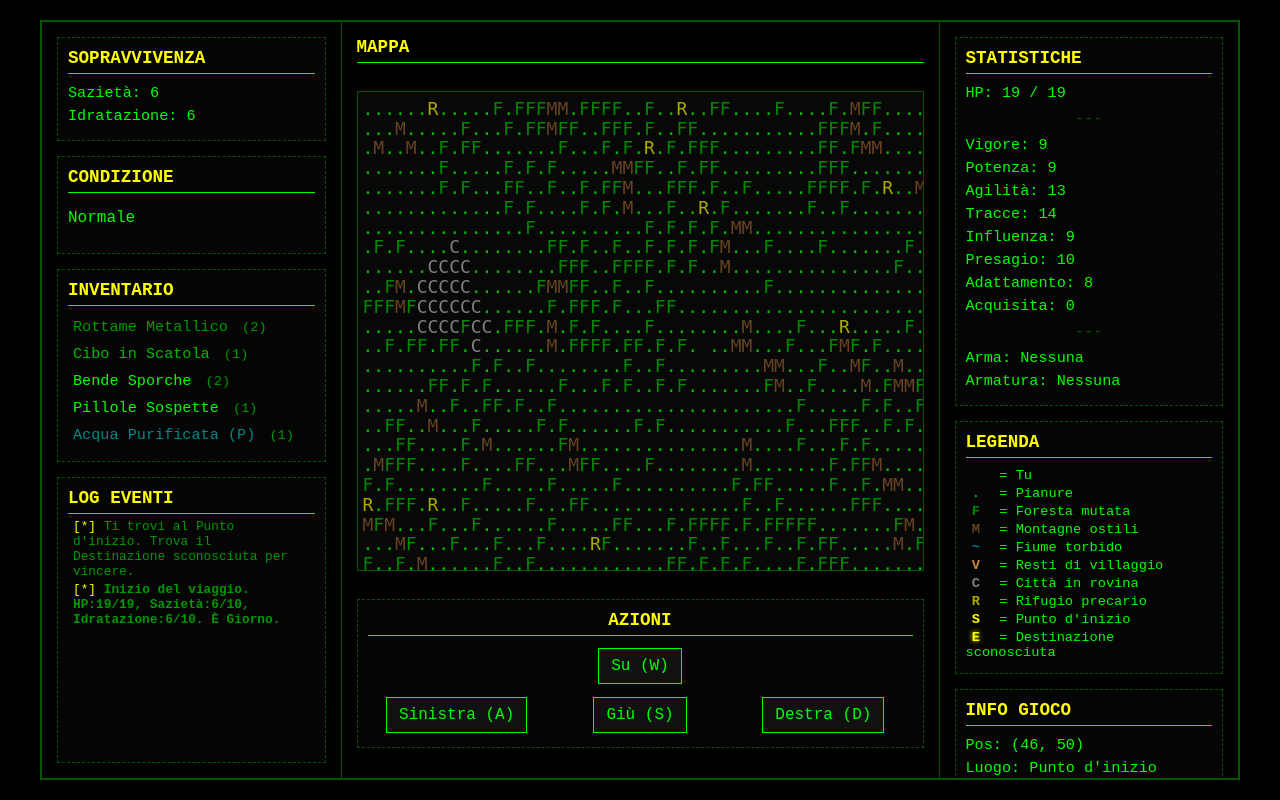
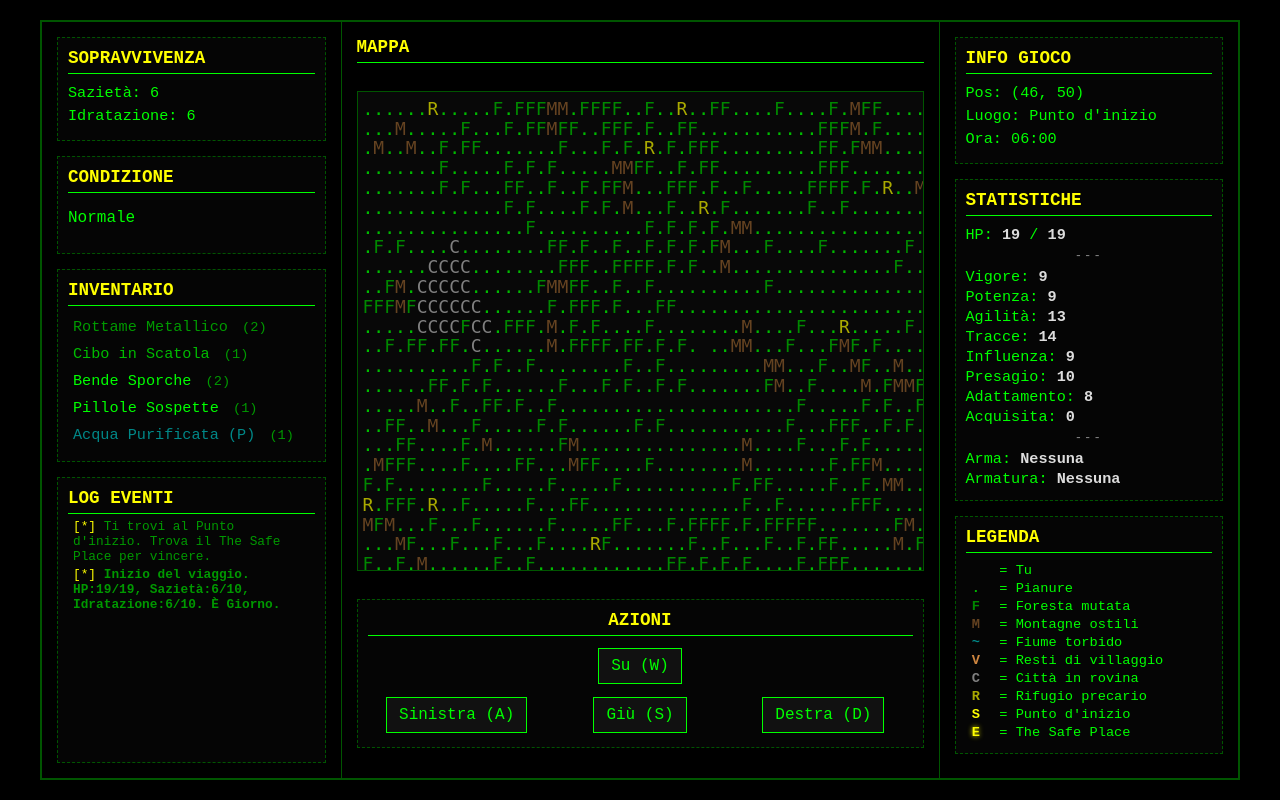
Before and after one commit to Pitz72/SafePlace_80s-TestualGDRProject, a PHP site: page / in a window 1280 px wide. Run offline with PHP 8.4, Linux system fonts and the light colour scheme.

Commit message:
v0.7.004
- Ui Redesign

```diff
--- a/css/panels.css
+++ b/css/panels.css
@@ -167,3 +167,33 @@
 /* .durability-damaged { color: #FFAA00; } */
 /* .durability-critical { color: var(--danger-color); } */
 /* .durability-broken { color: #FF0000; } */
+
+/* Stili specifici per la lista delle statistiche nel pannello destro */
+#stats-list {
+    list-style-type: none; /* Rimuove i bullet points */
+    padding-left: 0; /* Rimuove il padding di default della lista */
+    margin-top: 5px; /* Spazio sopra la lista */
+    margin-bottom: 0; /* Nessuno spazio extra sotto la lista */
+}
+
+#stats-list li {
+    margin-bottom: 2px; /* Riduci lo spazio verticale tra le statistiche */
+    word-break: break-all; /* Assicura che testi lunghi vadano a capo */
+    /* Potrebbero esserci altri stili qui, come font-size */
+}
+
+#stats-list li span {
+    /* Stili per i valori delle statistiche, se necessario */
+    font-weight: bold;
+    color: #ddd; /* Esempio di colore per i valori */
+}
+
+/* Assicurati che lo stile per li.separator abbia margini adeguati */
+#stats-list li.separator {
+    text-align: center;
+    color: #888; /* Colore grigio per il separatore */
+    margin-top: 5px; /* Spazio sopra il separatore (leggermente ridotto) */
+    margin-bottom: 5px; /* Spazio sotto il separatore (leggermente ridotto) */
+    font-size: 0.8em; /* Separatore più piccolo */
+    letter-spacing: 2px; /* Aumenta la spaziatura tra i trattini */
+}
--- a/index.html
+++ b/index.html
@@ -93,6 +93,15 @@
         </section>
 
         <aside id="right-panel">
+             <!-- Pannello Info Gioco (Posizione, Luogo, Ora) -->
+             <section id="game-info" class="panel">
+                 <h2>INFO GIOCO</h2>
+                 <ul>
+                    <li>Pos: (<span id="pos-x">--</span>, <span id="pos-y">--</span>)</li>
+                    <li>Luogo: <span id="tile-type">--</span></li>
+                    <li>Ora: <span id="stat-day-time">--</span></li>
+                 </ul>
+             </section>
              <!-- Pannello Statistiche Personaggio -->
              <section id="stats" class="panel">
                  <h2>STATISTICHE</h2>
@@ -118,15 +127,6 @@
                  <!-- La lista degli elementi della legenda sarà aggiunta qui da JS -->
                  <ul id="legend">
                      <li>Caricamento legenda...</li> <!-- Messaggio placeholder iniziale -->
-                 </ul>
-             </section>
-             <!-- Pannello Info Gioco (Posizione, Luogo, Ora) -->
-             <section id="game-info" class="panel">
-                 <h2>INFO GIOCO</h2>
-                 <ul>
-                    <li>Pos: (<span id="pos-x">--</span>, <span id="pos-y">--</span>)</li>
-                    <li>Luogo: <span id="tile-type">--</span></li>
-                    <li>Ora: <span id="stat-day-time">--</span></li>
                  </ul>
              </section>
          </aside>
--- a/js/game_data.js
+++ b/js/game_data.js
@@ -31,7 +31,7 @@
     'C':'Città in rovina',
     'R':'Rifugio precario',
     'S':"Punto d'inizio",
-    'E':'Destinazione sconosciuta',
+    'E': 'The Safe Place',
     '@':'Tu'
 };
 
--- a/js/map.js
+++ b/js/map.js
@@ -160,7 +160,6 @@
             map[y][x].type = TILE_SYMBOLS.CITY;
             placedCityTiles++;
             const cityClusterSize = getRandomInt(CITY_SIZE_MIN - 1, CITY_SIZE_MAX - 1); // -1 perché il centro è già piazzato
-            console.log(`[CITY CLUSTER ${i}] Centro piazzato a (${x}, ${y}) sovrascrivendo ${originalType}. Dimensione target: ${cityClusterSize + 1}`);
 
             // Calcola dimensione e espandi cluster
             let currentClusterX = x; // Coordinate da cui parte il prossimo walk
@@ -186,7 +185,6 @@
                             const targetTileType = map[ny][nx].type;
                             // Può espandersi SOLO in pianura o foresta
                             if (targetTileType === TILE_SYMBOLS.PLAINS || targetTileType === TILE_SYMBOLS.FOREST) {
-                                console.log(`[CITY CLUSTER ${i} - Tile ${k+2}] Espando a (${nx}, ${ny}). Sovrascrivo: ${targetTileType}`);
                                 map[ny][nx].type = TILE_SYMBOLS.CITY;
                                 placedCityTiles++;
                                 currentClusterX = nx; // Aggiorna punto partenza per prossimo passo/k
@@ -241,7 +239,6 @@
             map[y][x].type = TILE_SYMBOLS.VILLAGE;
             placedVillageTiles++;
             const villageClusterSize = getRandomInt(VILLAGE_SIZE_MIN - 1, VILLAGE_SIZE_MAX - 1); // -1 perché il centro è già piazzato
-            console.log(`[VILLAGE CLUSTER ${i}] Centro piazzato a (${x}, ${y}) sovrascrivendo ${originalType}. Dimensione target: ${villageClusterSize + 1}`);
 
             // Calcola dimensione e espandi cluster
             let currentClusterX = x; // Coordinate da cui parte il prossimo walk
@@ -267,7 +264,6 @@
                             const targetTileType = map[ny][nx].type;
                             // Può espandersi SOLO in pianura o foresta
                             if (targetTileType === TILE_SYMBOLS.PLAINS || targetTileType === TILE_SYMBOLS.FOREST) {
-                                console.log(`[VILLAGE CLUSTER ${i} - Tile ${k+2}] Espando a (${nx}, ${ny}). Sovrascrivo: ${targetTileType}`);
                                 map[ny][nx].type = TILE_SYMBOLS.VILLAGE;
                                 placedVillageTiles++;
                                 currentClusterX = nx; // Aggiorna punto partenza per prossimo passo/k
```
